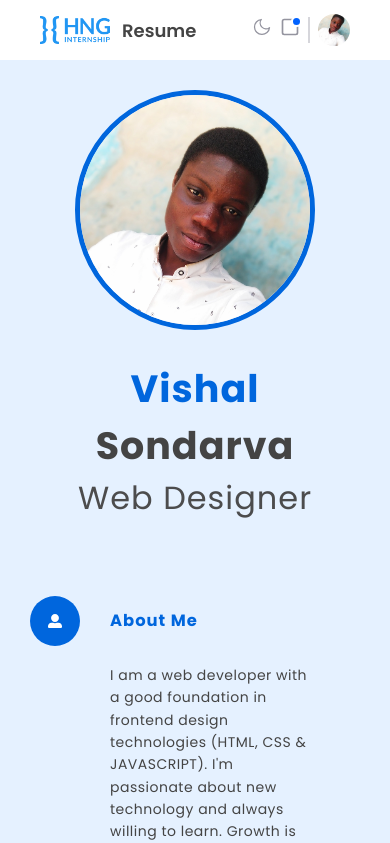
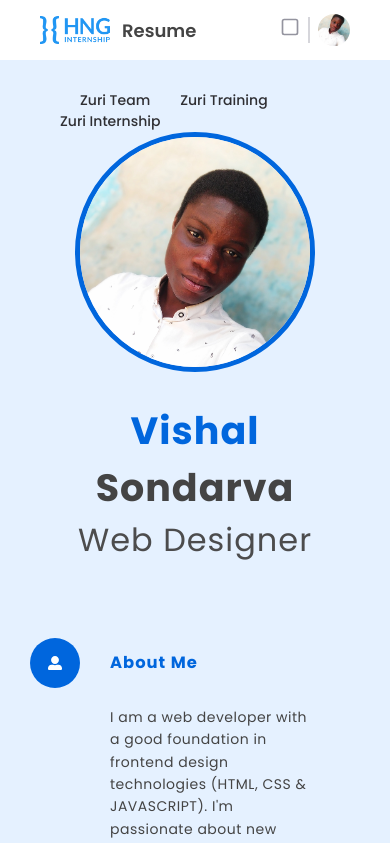
Before and after one commit to olashina201/resume, a React (Create React App) app: page / in a window 390 px wide. Shown: the top 843 px of the page. Built offline with nearby package versions, Linux system fonts and the light colour scheme.

Commit message:
add zuri link to mobile view

```diff
--- a/src/assets/main.css
+++ b/src/assets/main.css
@@ -17,38 +17,10 @@ h2 {
   --active-color: #0162ff;
   --active-light-color: #e1ebfb;
   --header-bg-color: #fff;
-	--search-border-color: #efefef;
   --border-color: #d8d8d8;
   --alert-bg-color: #e8f2ff;
   --subtitle-color: #83838e;
   --inactive-color: #f0f0f0;
-	--placeholder-color: #9b9ba5;
-	--time-button: #fc5757;
-	--level-button: #5052d5;
-	--button-color: #fff;
-}
-
-.dark-mode {
-	--body-bg-color: #1d1d1d;
-	--theme-bg-color: #13131a;
-	--header-bg-color: #1c1c24;
-	--alert-bg-color: #292932;
-	--body-color: #fff;
-	--inactive-color: #292932;
-	--time-button: #fff;
-	--level-button: #fff;
-	--active-light-color: #263d63;
-	--border-color: #26262f;
-	--search-border-color: #26262f;
-}
-
-img {
-	max-width: 100%;
-}
-
-html {
-	box-sizing: border-box;
-	-webkit-font-smoothing: antialiased;
 }
 
 body {
@@ -56,53 +28,6 @@ body {
   font-family: var(--body-font);
   font-size: 15px;
   color: var(--body-color);
-}
-
-.dark-light svg {
-	margin-right: 8px;
-	width: 22px;
-	cursor: pointer;
-	fill: transparent;
-	transition: 0.5s;
-}
-
-.dark-mode .dark-light svg {
-	fill: #ffce45;
-	stroke: #ffce45;
-}
-
-.dark-mode .job-card svg {
-	box-shadow: none;
-}
-
-.dark-mode .search.item {
-	color: var(--body-color);
-	border-color: var(--body-color);
-}
-
-.dark-mode .search-location svg,
-.dark-mode .search-job svg,
-.dark-mode .search-salary svg {
-	color: var(--body-color);
-}
-
-.dark-mode .detail-button {
-	background-color: var(--inactive-color);
-	color: var(--subtitle-color);
-}
-
-.job {
-	background-color: var(--body-bg-color);
-	font-family: var(--body-font);
-	font-size: 15px;
-	color: var(--body-color);
-	display: flex;
-	flex-direction: column;
-	max-width: 1400px;
-	height: 100vh;
-	margin: 0 auto;
-	overflow: hidden;
-	background-color: var(--theme-bg-color);
 }
 
 .logo {
@@ -138,6 +63,18 @@ body {
   font-weight: 500;
 }
 
+.side-menu a {
+  display: none;
+  text-decoration: none;
+  color: var(--body-color);
+  font-weight: 500;
+  align-items: center;
+}
+
+.side-menu a:not(:first-child) {
+  margin-left: 30px;
+}
+
 .header-menu a:hover {
   color: var(--active-color);
 }
@@ -145,8 +82,7 @@ body {
 .header-menu a:not(:first-child) {
   margin-left: 30px;
 }
-
-.header-menu a.active {
+.side-menu a:hover {
   color: var(--active-color);
 }
 
@@ -168,103 +104,12 @@ body {
   border-right: 2px solid #d6d6db;
 }
 
-.user-menu:before {
-	position: absolute;
-	content: "";
-	width: 7px;
-	height: 7px;
-	border-radius: 50%;
-	border: 2px solid var(--header-bg-color);
-	right: 6px;
-	top: -1px;
-	background-color: var(--active-color);
-}
-
 .user-profile {
   width: 32px;
   height: 32px;
   border-radius: 50%;
   object-fit: cover;
   margin-right: 10px;
-}
-
-.wrapper {
-	width: 100%;
-	display: flex;
-	flex-direction: column;
-	flex-grow: 1;
-	scroll-behavior: smooth;
-	padding: 30px 40px;
-	overflow: auto;
-}
-
-.main-container {
-	display: flex;
-	flex-grow: 1;
-	padding-top: 30px;
-}
-
-@media screen and (max-width: 930px) {
-	.title-block {
-		grid-template-columns: repeat(1, 1fr);
-	}
-}
-
-.header-shadow {
-	box-shadow: 0 4px 20px rgba(88, 99, 148, 0.17);
-	z-index: 1;
-}
-
-@keyframes slide {
-	0% {
-		opacity: 0;
-		transform: translateX(300px);
-	}
-}
-
-@media screen and (max-width: 990px) {
-	.explain-contents, .explain-bar {
-		height: auto;
-	}
-
-	.explain-bar {
-		flex-wrap: wrap;
-		padding-bottom: 14px;
-	}
-
-	.explain-contents {
-		width: 50%;
-	}
-
-	.explain-contents + .explain-contents {
-		padding: 0;
-		border: 0;
-	}
-
-	.explain-contents:nth-child(2) ~ .explain-contents {
-		margin-top: 16px;
-		border-top: 1px solid var(--border-color);
-	}
-
-	.job-subtitle-wrapper {
-		flex-direction: column;
-		align-items: flex-start;
-	}
-
-	.job-subtitle-wrapper .posted {
-		margin-left: 0;
-		margin-top: 6px;
-	}
-}
-
-@media screen and (max-width: 930px) {
-	.search-job, .search-salary {
-		display: none;
-	}
-
-	.search-bar {
-		width: auto;
-	}
 }
 
 @media screen and (max-width: 760px) {
@@ -281,25 +126,6 @@ body {
   }
 }
 
-@media screen and (max-width: 730px) {
-	.search-type {
-		display: none;
-	}
-
-	.searched-jobs {
-		padding-left: 0;
-	}
-
-	.search-menu div:not(:last-of-type) {
-		border: 0;
-	}
-
-	.title-block {
-		grid-template-columns: repeat(2, 1fr);
-	}
-
-}
-
 @media screen and (max-width: 620px) {
   .title-block {
     grid-template-columns: repeat(1, 1fr);
@@ -314,36 +140,12 @@ body {
   .header-menu {
     display: none;
   }
-}
 
-@media screen and (max-width: 520px) {
-	.search.item {
-		display: none;
-	}
-
-	.search-bar {
-		flex-grow: 1;
-	}
-
-	.search-bar input {
-		padding: 0 0 0 30px;
-	}
-
-	.search-button {
-		margin-left: 16px;
-	}
-
-	.searched-bar {
-		flex-direction: column;
-		align-items: flex-start;
-	}
-
-	.searched-sort {
-		margin-top: 5px;
-	}
-
-	.main-container {
-		padding-top: 20px;
+  .side-menu a{
+    display: inline-block;
+    align-items: center;
+    margin-left: 50px;
+    margin-top: -40px;
   }
 }
 
--- a/src/assets/style.css
+++ b/src/assets/style.css
@@ -176,7 +176,7 @@ body {
         padding: 30px !important;
    }
     .main .side_Right .profile_name {
-        display: none !important;
+        display: none;
    }
     .main .side_Right .areaBox {
         margin: 50px auto !important;
@@ -404,4 +404,5 @@ button {
     margin-bottom: 10px;
     border-radius: 10px;
     border: none;
+    cursor: pointer;
 }
--- a/src/components/Navbar.js
+++ b/src/components/Navbar.js
@@ -18,20 +18,6 @@ const Navbar = () => {
         <a href="https://internship.zuri.team/" target="blank">Zuri Internship</a>
       </div>
       <div className="user-settings">
-        <a>
-          <div className="dark-light">
-            <svg
-              viewBox="0 0 24 24"
-              stroke="currentColor"
-              stroke-width="1.5"
-              fill="none"
-              stroke-linecap="round"
-              stroke-linejoin="round"
-            >
-              <path d="M21 12.79A9 9 0 1111.21 3 7 7 0 0021 12.79z" />
-            </svg>
-          </div>
-        </a>
         <div className="user-menu">
           <svg
             xmlns="http://www.w3.org/2000/svg"
--- a/src/container/Interest.js
+++ b/src/container/Interest.js
@@ -6,8 +6,8 @@ const Interest = () => {
       <h3>Interests</h3>
 
       <div class="box">
-        <p>Coding</p>
-        <p>Typing</p>
+        <p>Learning</p>
+        <p>Reading</p>
         <p>Gaming</p>
         <p>Traveling</p>
       </div>
--- a/src/container/SideBar.js
+++ b/src/container/SideBar.js
@@ -9,6 +9,13 @@ import Social from "./Social";
 const SideBar = () => {
   return (
     <div class="side_left">
+      <div className="side-menu">
+        <a href="https://zuri.team/" target="blank">
+          Zuri Team
+        </a>
+        <a href="https://training.zuri.team/" target="blank">Zuri Training</a>
+        <a href="https://internship.zuri.team/" target="blank">Zuri Internship</a>
+      </div>
       <div class="profile">
         <img src={me} class="img-fluid" alt="Vishal Sondarva" />
       </div>
```
Lines whose indentation alone changed are shown as unchanged.
